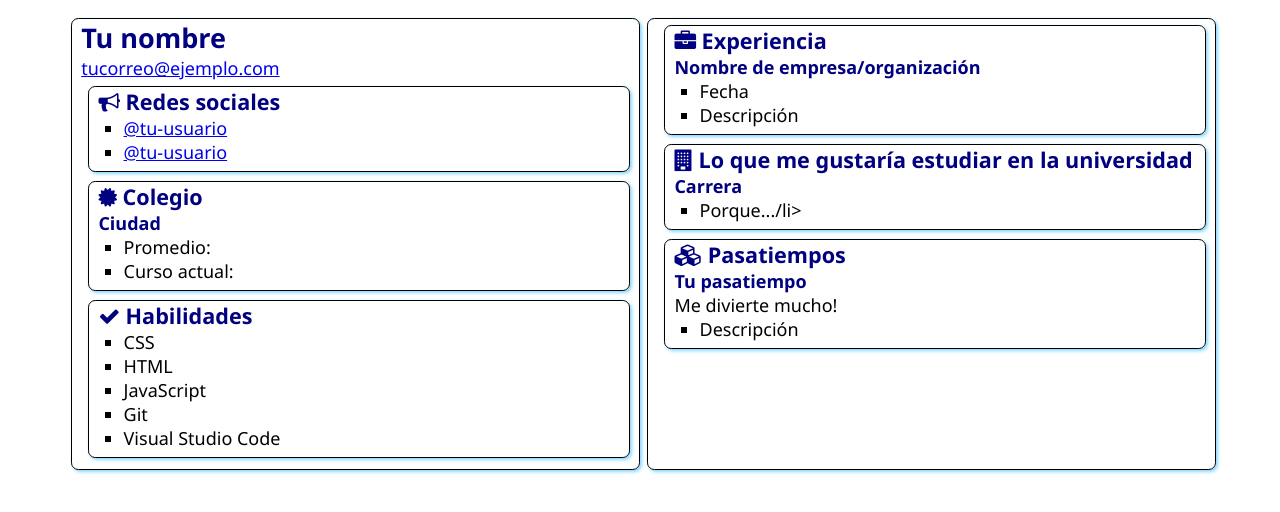
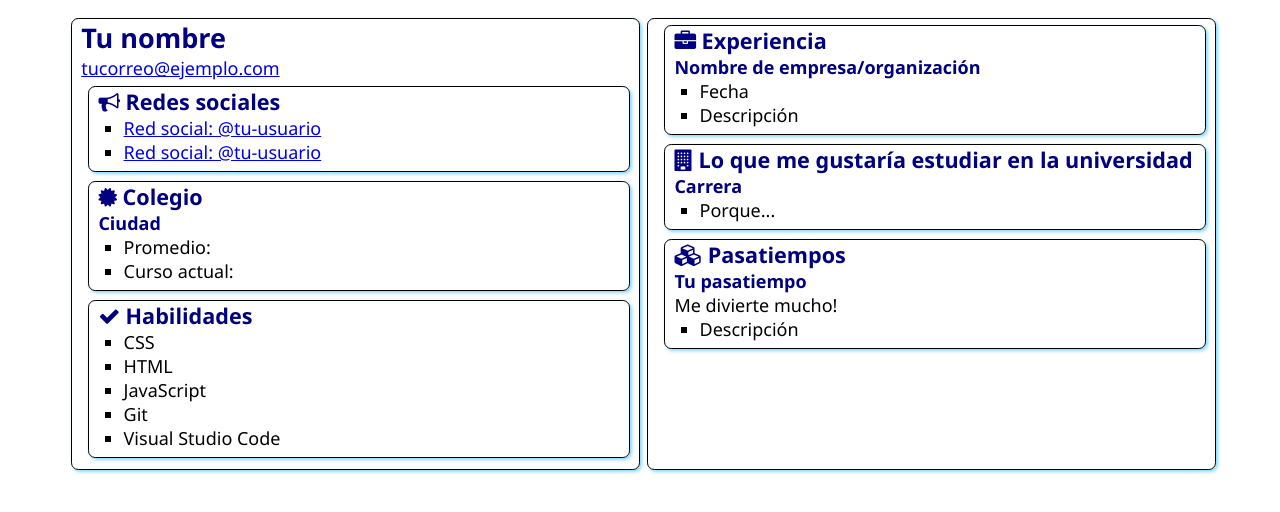
Before and after one commit to HugoCL/abre-puertas-icc, a plain HTML site: page index.html in a window 1280 px wide. Drawn offline with Linux system fonts and the light colour scheme.

Commit message:
fix etiqueta html

```diff
--- a/index.html
+++ b/index.html
@@ -21,8 +21,8 @@
                     Redes sociales
                 </h2>
                 <ul>
-                    <li><a href="https://github.com/<ingresa_user>">@tu-usuario</a></li>
-                    <li><a href="https://linkedin.com/in/<ingresa_user>">@tu-usuario</a></li>
+                    <li><a href="https://github.com/<ingresa_user>">Red social: @tu-usuario</a></li>
+                    <li><a href="https://linkedin.com/in/<ingresa_user>">Red social: @tu-usuario</a></li>
                 </ul>
             </section>
 
@@ -74,7 +74,7 @@
 
                 <h3>Carrera</h3>
                 <ul>
-                    <li>Porque.../li>
+                    <li>Porque...</li>
                 </ul>
             </section>
             <section class="box">
```
